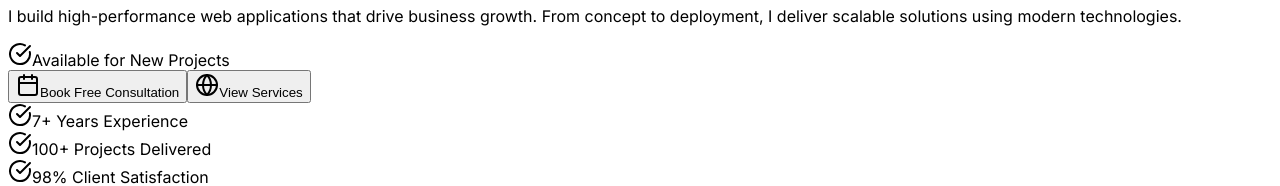
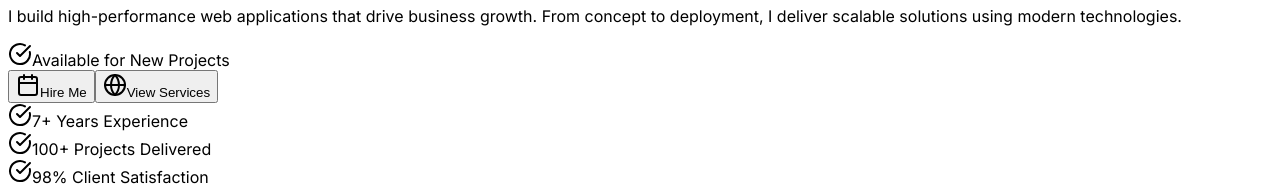
Before and after one commit to disoweb/chidiportfolio, a React (Vite) app in the folder client/: page / in a window 1280 px wide. Shown: the part 235-421 px from the top of the page. Built offline with nearby package versions, Linux system fonts and the light colour scheme; no server answers.

Commit message:
Update hero.tsx

```diff
--- a/client/src/components/sections/hero.tsx
+++ b/client/src/components/sections/hero.tsx
@@ -45,7 +45,7 @@ export function Hero() {
     className="!w-fit inline-flex items-center bg-blue-600 hover:bg-blue-700 text-white px-6 py-6 text-lg rounded-xl font-semibold shadow-lg hover:shadow-xl transition-all duration-300 hover:scale-105"
   >
     <Calendar className="w-5 h-5 mr-2" />
-    Book Free Consultation
+   Hire Me
   </Button>
   <Button
     onClick={() => scrollToSection("services")}
```
